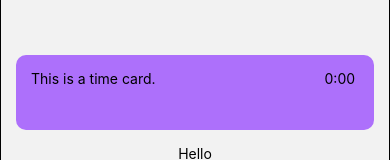
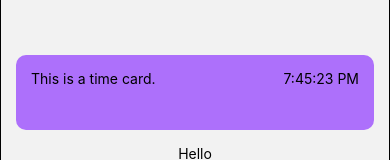
Before and after one commit to efox3987/dh_rn, a React Native app: screen /Home in a window 390 px wide. Shown: the part 329-489 px from the top of the page. Built offline with nearby package versions, Linux system fonts and the light colour scheme.

Commit message:
timer has state now mf

```diff
--- a/src/components/TimeCard/Timer.view.js
+++ b/src/components/TimeCard/Timer.view.js
@@ -1,21 +1,35 @@
-import React from 'react';
+import React, {useState} from 'react';
 import {View, Text, TouchableOpacity} from 'react-native';
 
 class Timer extends React.Component {
-  // constructor(props) {
-  //   super(props);
-  //   this.state = {
-  //     running: false,
-  //   };
-  // }
+  constructor(props) {
+    super(props);
+    this.state = {
+      running: false,
+      time: new Date(),
+    };
+  }
 
-  start() {}
+  // Changes state of the timer. Calls timer start or stop methods depending on new state.
+  onPress = () => {
+    this.state.running = !this.state.running;
+    console.log(this.state.running);
+    this.state.running ? this.start() : this.stop();
+  };
+
+  stop = () => {
+    console.log('stopped timer');
+  };
+
+  start = () => {
+    console.log('started timer');
+  };
 
   render() {
-    console.log(this.props.running);
+    console.log(this.state.running);
     return (
-      <TouchableOpacity>
-        <Text>0:00 {this.props.running}</Text>
+      <TouchableOpacity onPress={this.onPress}>
+        <Text>{this.state.time.toLocaleTimeString()}</Text>
       </TouchableOpacity>
     );
   }
```
